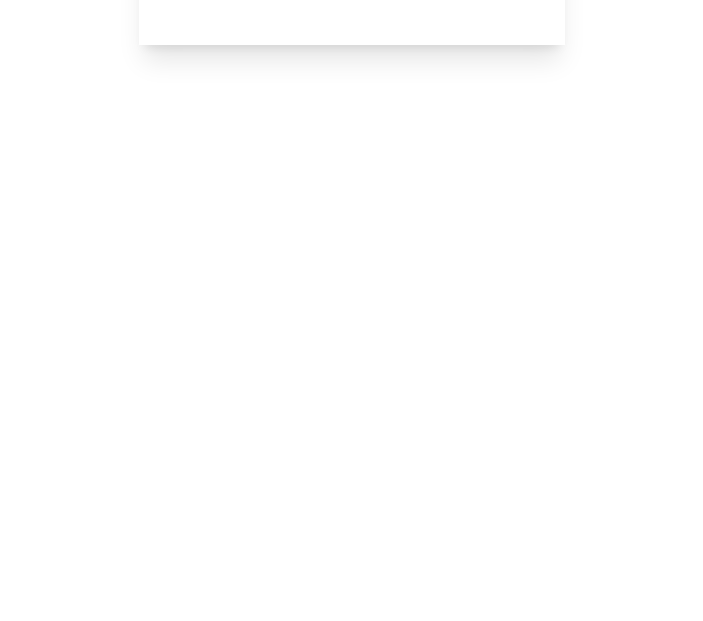
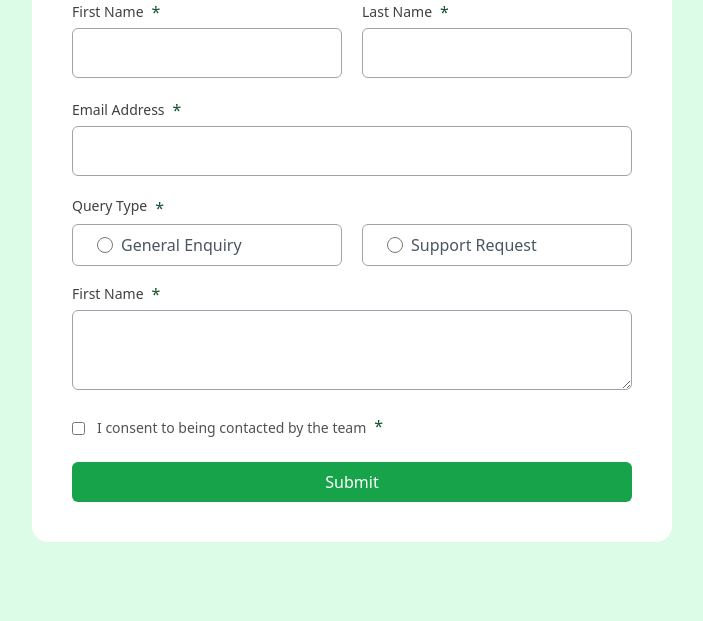
Before and after one commit to musanurbadr/contact-form-main, a website: page index.html in a window 1280 px wide. Shown: the part 179-800 px from the top of the page, without its empty margins (288-991 px from the left). Drawn offline with nearby package versions, Linux system fonts and the light colour scheme; files that its build step writes are made by us from their sources.

Commit message:
Challenge Name Here

```diff
--- a/index.html
+++ b/index.html
@@ -8,26 +8,89 @@
   <title>Frontend Mentor | Contact form</title>
   <link href="./output.css" rel="stylesheet">
   <link rel="stylesheet" href="https://cdnjs.cloudflare.com/ajax/libs/tailwindcss/2.2.19/tailwind.min.css" integrity="sha512-wnea99uKIC3TJF7v4eKk4Y+lMz2Mklv18+r4na2Gn1abDRPPOeef95xTzdwGD9e6zXJBteMIhZ1+68QC5byJZw==" crossorigin="anonymous" referrerpolicy="no-referrer" /></head>
-<body class="flex justify-center font-body bg-">
-  <div class="container max-auto my-20 w-1/3  bg-white rounded-2xl">
-    <div class="p-5 space-y-5 shadow-xl">
-      <h1 class="text-left text-3xl">Contact Us</h1>
-      <form class="grid grid-cols-2 gap-5">
-        <div class="flex flex-row	flex-col">
-          <div class="flex gap-2">
-            <h2 class="font-">First Name </h2>
-            <p class="text-green-900">*</p>
+<body class="flex justify-center h-screen items-center font-body bg-green-100">
+  <div class=" container max-auto  w-2/4 ">
+    <div class="p-10 space-y-5 rounded-2xl bg-white ">
+      <h1 class="text-left text-4xl">Contact Us</h1>
+      <form class="grid gap-5">
+        <div class="grid grid-cols-2 gap-5">
+          <div class="flex flex-col ">
+            <div class="flex gap-2 items-center">
+              <h2 class="font-sans text-neutral-700 text-sm pb-1">First Name</h2>
+              <p class="text-green-900 pb-1">*</p>
+            </div>
+            <input type="text"
+                   name="first_name"
+                   id="first_name"
+                   class="border cursor-pointer	 rounded-md border-neutral-400 p-3 focus:outline-none focus:border-green-500 rounded hover:border hover:border-gree-500"
+                   />
+          </div>
+          <div class="flex flex-col">
+            <div class="flex gap-2 items-center">
+              <h2 class="font-sans text-neutral-700 text-sm pb-1">Last Name</h2>
+              <p class="text-green-900 pb-1">*</p>
+            </div>
+            <input type="text"
+                   name="last_name"
+                   id="last_name"
+                   class="border cursor-pointer	 rounded-md border-neutral-400 p-3 focus:outline-none focus:border-purple-500"
+                   />
+          </div>
+        </div>
+        <div class="flex flex-col">
+          <div class="flex gap-2 items-center">
+            <h2 class="font-sans text-neutral-700 text-sm pb-1">Email Address</h2>
+            <p class="text-green-900 pb-1">*</p>
           </div>
           <input type="text"
-                  name=""
-                  id="int"
-                  class=""
-                  />
+                 name="last_name"
+                 id="last_name"
+                 class="border rounded-md border-neutral-400 p-3 focus:outline-none focus:border-purple-500"
+                 />
+        </div>
+        <div class="flex flex-col">
+          <div class="flex gap-2 items-start flex-row	">
+            <h2 class="font-sans text-neutral-700 text-sm pb-1">Query Type</h2>
+            <p class="text-green-900 pb-1">*</p>
+          </div>
+          <div class="grid grid-cols-2 gap-5">
+            <div class="flex gap-2 flex-row  p-2 pl-6 items-center border rounded-md border-neutral-400">
+              <input
+              type="radio"
+              class=" w-4 h-4 cursor-pointer	 border border-blue-500 rounded-md font-sans text-neutral-700 text-sm pb-1"
+              name="option" value="1">
+              <p class=" text-gray-600">General Enquiry</p>
+            </div>
+            <div class="flex gap-2 flex-row p-2 pl-6 items-center border rounded-md border-neutral-400">
+              <input
+              type="radio"
+              class=" w-4 h-4 border cursor-pointer	 border-blue-500 rounded-md p-4" name="option" value="2">
+              <p class=" text-gray-600">Support Request</p>
+            </div>
+
+          </div>
+          <div class="flex gap-2 items-center pt-4">
+            <h2 class="font-sans text-neutral-700 text-sm pb-1">First Name</h2>
+            <p class="text-green-900 pb-1">*</p>
+          </div>
+          <textarea name=""
+          cols="5"
+          class="border rounded-md border-gray-400 px-4 py-2 h-20 focus:outline-none focus:border-purple-500 "
+          rows="5"
+          id="" ></textarea>
+          <div class="flex flex-row gap-3 items-center pt-6" >
+            <input type="checkbox" class=" " >
+            <div class="flex gap-2 items-center ">
+              <h2 class="font-sans text-neutral-600 text-sm ">I consent to being contacted by the team</h2>
+              <p class="text-green-900 pb-1">*</p>
+            </div>
+          </div>
+          <button class="bg-green-600 text-white rounded-md h-10 mt-5 cursor-pointer	">Submit</button>
         </div>
       </form>
     </div>
   </div>
-
+<script src="script.js"></script>
 </body>
 </html>
 
@@ -51,7 +114,7 @@ This field is required
 I consent to being contacted by the team
 To submit this form, please consent to being contacted
 
-Submit
+
 
 Message Sent!
 Thanks for completing the form. We'll be in touch soon!
--- a/tailwind.config.js
+++ b/tailwind.config.js
@@ -3,12 +3,16 @@ module.exports = {
   content: ["./index.html"],
   theme: {
     extend: {
+      fontFamily: {
+        custom : ["Karla", 'sans-serif'],
+      },
       colors: {
-        'primary': '#ee0181',
-        'anuj':'01ee91'
-      },
-      fontFamily: {
-        body :['Karla']
+        'green-200': 'hsl(148, 38%, 91%)',
+        'green-600': 'hsl(169, 82%, 27%)',
+        'red': 'hsl(0, 66%, 54%)',
+        'white': 'hsl(0, 0%, 100%)',
+        'grey-500': 'hsl(186, 15%, 59%)',
+        'grey-900': 'hsl(187, 24%, 22%)',
       },
   },
   plugins: [],
```
Also changed, not shown: style-guide.md (+0 -1 lines), stayle.css (line endings or trailing spaces), 1 other file.
